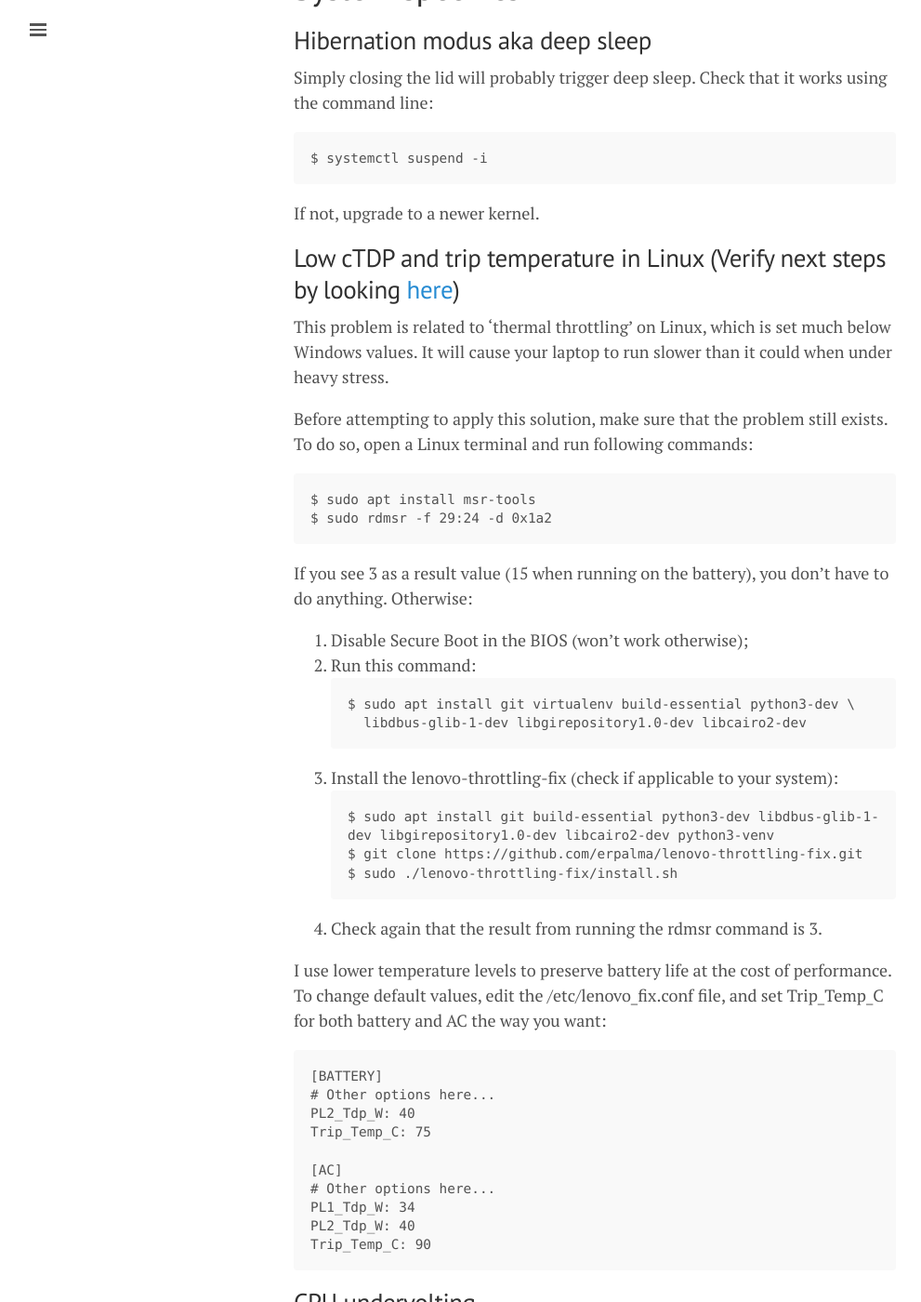
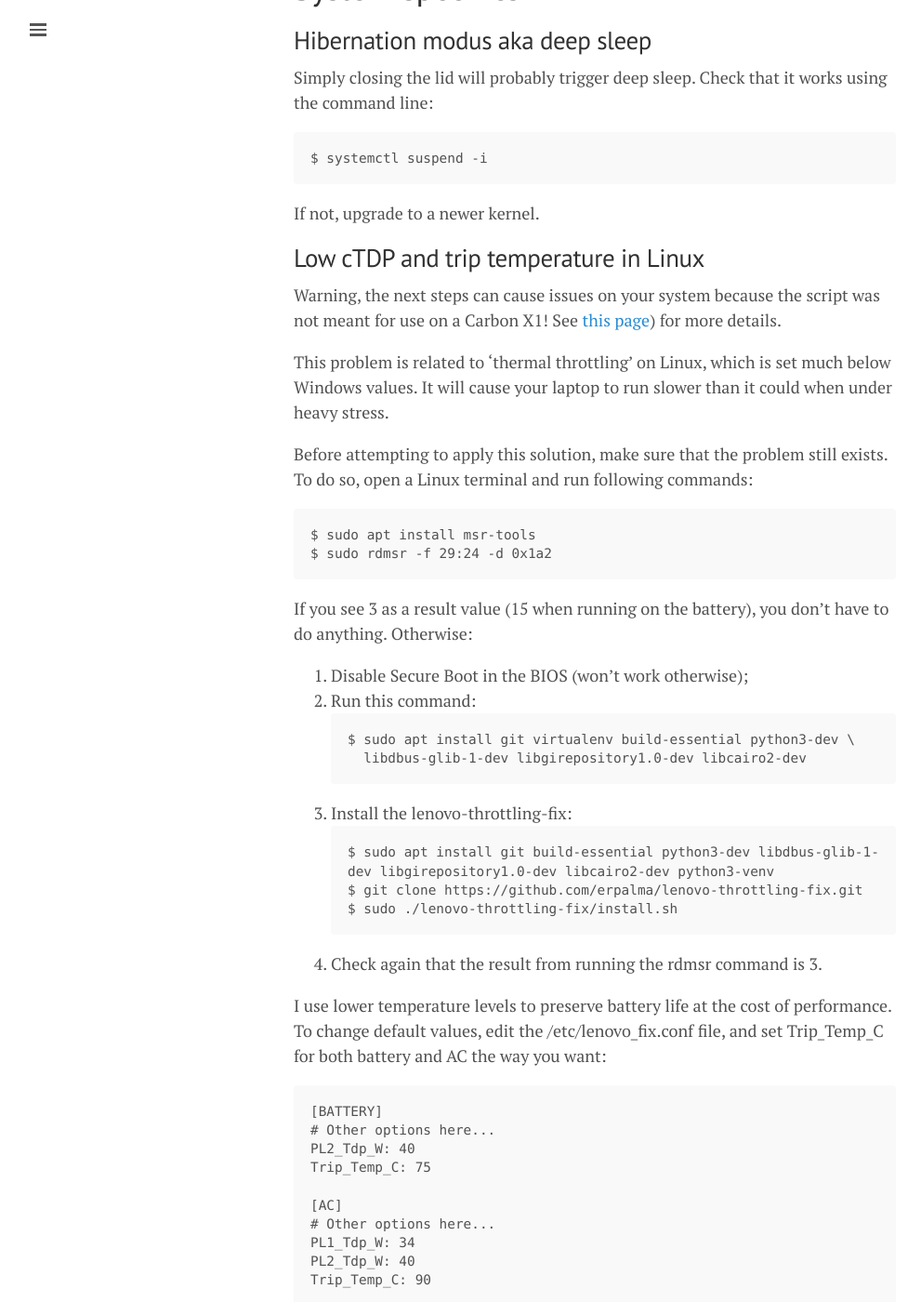
Before and after one commit to lgeurts/lgeurts.github.io, a Jekyll site: the page built from _posts/2021-10-15-ubuntu-setup-notes-for-x1-carbon-gen8.md, in a window 1280 px wide and 1400 px high, scrolled down 4143 px. Shown: the whole window at 93% size, without its empty margins (0-991 px from the left). Built offline with Jekyll 4.4.1, drawn with Linux system fonts in a browser that asks for light colours; nearby versions of some CDN libraries; comment, search, counter and statistics services are not loaded.

Commit message:
Update 2021-10-15-ubuntu-setup-notes-for-x1-carbon-gen8.md

````diff
--- a/_posts/2021-10-15-ubuntu-setup-notes-for-x1-carbon-gen8.md
+++ b/_posts/2021-10-15-ubuntu-setup-notes-for-x1-carbon-gen8.md
@@ -156,7 +156,9 @@
 ```
 If not, upgrade to a newer kernel.
 
-## Low cTDP and trip temperature in Linux (Verify next steps by looking [here](https://github.com/k0a1a/lenovo-throttling-fix))
+## Low cTDP and trip temperature in Linux
+
+Warning, the next steps can cause issues on your system because the script was not meant for use on a Carbon X1! See [this page](https://github.com/k0a1a/lenovo-throttling-fix)) for more details.
 
 This problem is related to 'thermal throttling' on Linux, which is set much below Windows values. It will cause your laptop to run slower than it could when under heavy stress.
 
@@ -172,7 +174,7 @@
 $ sudo apt install git virtualenv build-essential python3-dev \
   libdbus-glib-1-dev libgirepository1.0-dev libcairo2-dev
 ```
-3. Install the lenovo-throttling-fix (check if applicable to your system):
+3. Install the lenovo-throttling-fix:
 ```
 $ sudo apt install git build-essential python3-dev libdbus-glib-1-dev libgirepository1.0-dev libcairo2-dev python3-venv
 $ git clone https://github.com/erpalma/lenovo-throttling-fix.git
````
